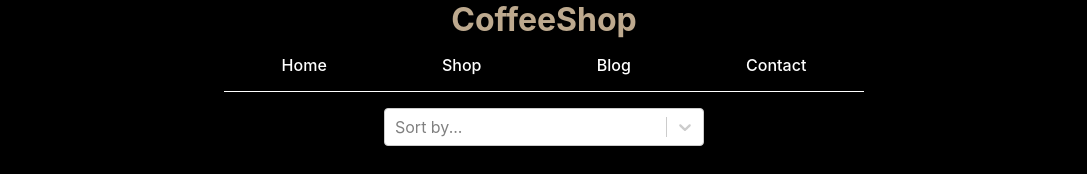
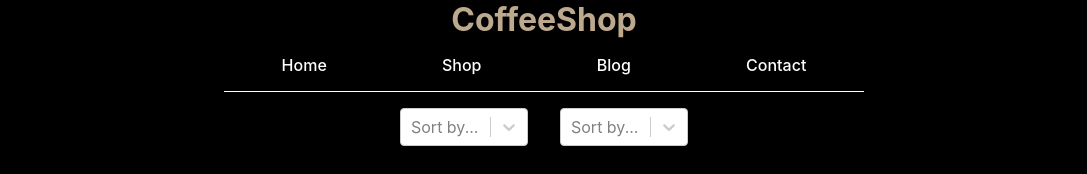
Before and after one commit to MarianBadea/coffee-shop, a React (Create React App) app: page /coffees in a window 1280 px wide. Shown: the top 174 px of the page, without its empty margins (96-1183 px from the left). Built offline with nearby package versions, Linux system fonts and the light colour scheme.

Commit message:
Add styles

```diff
--- a/src/components/CoffeeGrid/CoffeeGrid.jsx
+++ b/src/components/CoffeeGrid/CoffeeGrid.jsx
@@ -27,12 +27,20 @@ function CoffeeGrid({ coffees }) {
 
     return (
         <div className="coffee-grid">
+          <div className="coffee-grid__filters">
             <Select
+              className="coffee-grid__filter"
               placeholder="Sort by..."
               name="filters"
               options={filterOptions}
+            />
+            <Select
               className="coffee-grid__filter"
+              placeholder="Sort by..."
+              name="filters"
+              options={filterOptions}
             />
+          </div>
           <div className="coffee-grid__tiles">{ tiles }</div>
         </div>
     );
--- a/src/components/CoffeeGrid/CoffeeGrid.scss
+++ b/src/components/CoffeeGrid/CoffeeGrid.scss
@@ -2,29 +2,37 @@
   display: flex;
   flex-direction: column;
   width: 100%;
-  &__filter {
-    width: 20rem;
+
+  &__filters {
+    width: 100%;
+    display: flex;
+    justify-content:center;
     margin: 0 auto;
+    max-width: 64rem;
+  }
+
+  &__filter{
+    width: 10rem;
+    padding: 0 1rem;
   }
 
   &__tiles{
     display: grid;
     grid-template-columns: repeat(2, 1fr);
     grid-gap: 1.87rem 1.87rem;
-    margin: 2rem auto;
+    margin: 1.87rem auto;
+    padding: 0 1.87rem;
     max-width: 30rem;
-  }
+
     @media screen and (min-width: 760px) {
-    &__tiles {
         grid-template-columns: repeat(3, 1fr);
         max-width: 46.875rem;
     }
-  }
 
     @media screen and (min-width: 1024px) {
-    &__tiles {
         grid-template-columns: repeat(4, 1fr);
         max-width: 64rem;
     }
   }
+
 }
```
Lines whose indentation alone changed are shown as unchanged.
